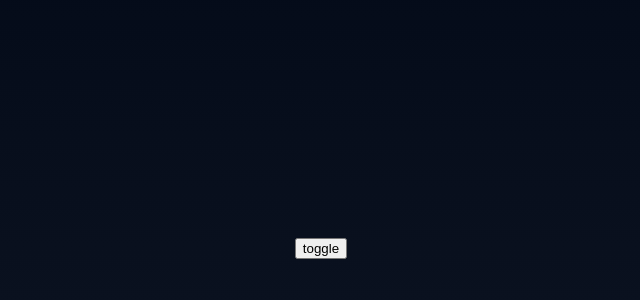
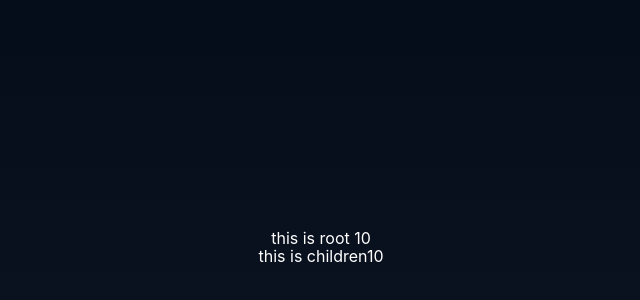
Before and after one commit to xueshuaihui/example-list, a React app: page / in a window 1280 px wide. Shown: the part 152-452 px from the top of the page, without its empty margins (319-959 px from the left). Built offline with nearby package versions, Linux system fonts and the light colour scheme; the HTML template or start-up script is replaced by a standard one.

Commit message:
获取redux中的数据

```diff
--- a/package.json
+++ b/package.json
@@ -8,8 +8,10 @@
     "preview": "rsbuild preview"
   },
   "dependencies": {
+    "@reduxjs/toolkit": "^2.2.7",
     "react": "^18.3.1",
-    "react-dom": "^18.3.1"
+    "react-dom": "^18.3.1",
+    "react-redux": "^9.1.2"
   },
   "devDependencies": {
     "@rsbuild/core": "^0.7.3",
--- a/src/App.tsx
+++ b/src/App.tsx
@@ -1,5 +1,5 @@
 import './App.css';
-import Getdom from './list/useEffect/hooks';
+import Getdom from './list/redux/index';
 
 const App = () => {
   return (
--- /dev/null
+++ b/src/list/redux/app.tsx
@@ -0,0 +1,12 @@
+import { useSelector } from 'react-redux'
+
+export default () => {
+  const {count} = useSelector(state => state.countStore
+  )
+  return (
+    <div>
+      this is children
+      {count}
+    </div>
+  )
+}
--- /dev/null
+++ b/src/list/redux/index.tsx
@@ -0,0 +1,16 @@
+import { Provider } from 'react-redux'
+import store from './store'
+import Child from './app'
+
+export default () => {
+  const {countStore} = store.getState()
+
+  return (
+    <Provider store={store}>
+      <div>this is root {countStore.count}
+        <Child />
+      </div>
+    </Provider>
+
+  )
+}
--- /dev/null
+++ b/src/list/redux/store/index.ts
@@ -0,0 +1,9 @@
+import { configureStore } from '@reduxjs/toolkit'
+import countReducer from './modules/countStore'
+
+const store = configureStore({
+  reducer: {
+    countStore: countReducer,
+  },
+})
+export default store
--- /dev/null
+++ b/src/list/redux/store/modules/countStore.ts
@@ -0,0 +1,19 @@
+import {  createSlice } from '@reduxjs/toolkit'
+
+const countStore = createSlice({
+  name: 'count',
+  initialState: {
+    count: 10
+  },
+  reducers: {
+    increment(state) {
+      state.count++
+    },
+    decrement(state) {
+      state.count--
+    }
+  }
+})
+
+export const { increment, decrement } = countStore.actions
+export default countStore.reducer
```
Also changed, not shown: 1 other file (tests, documents, lock files or other folders).
